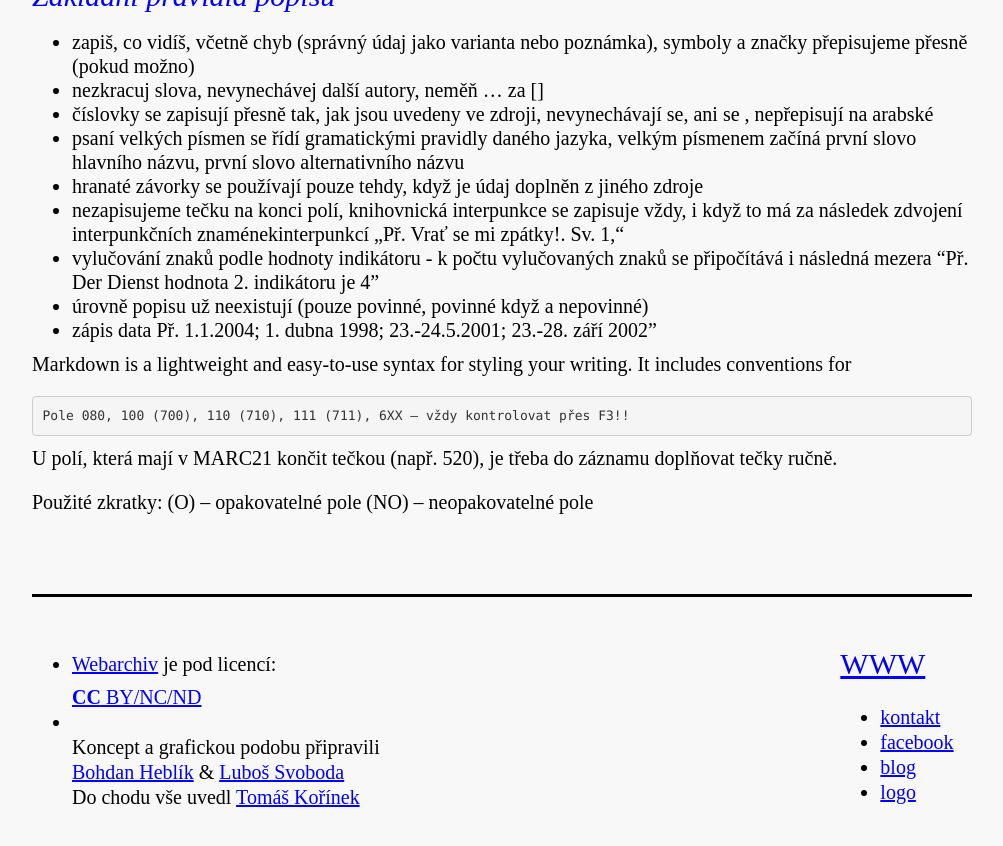
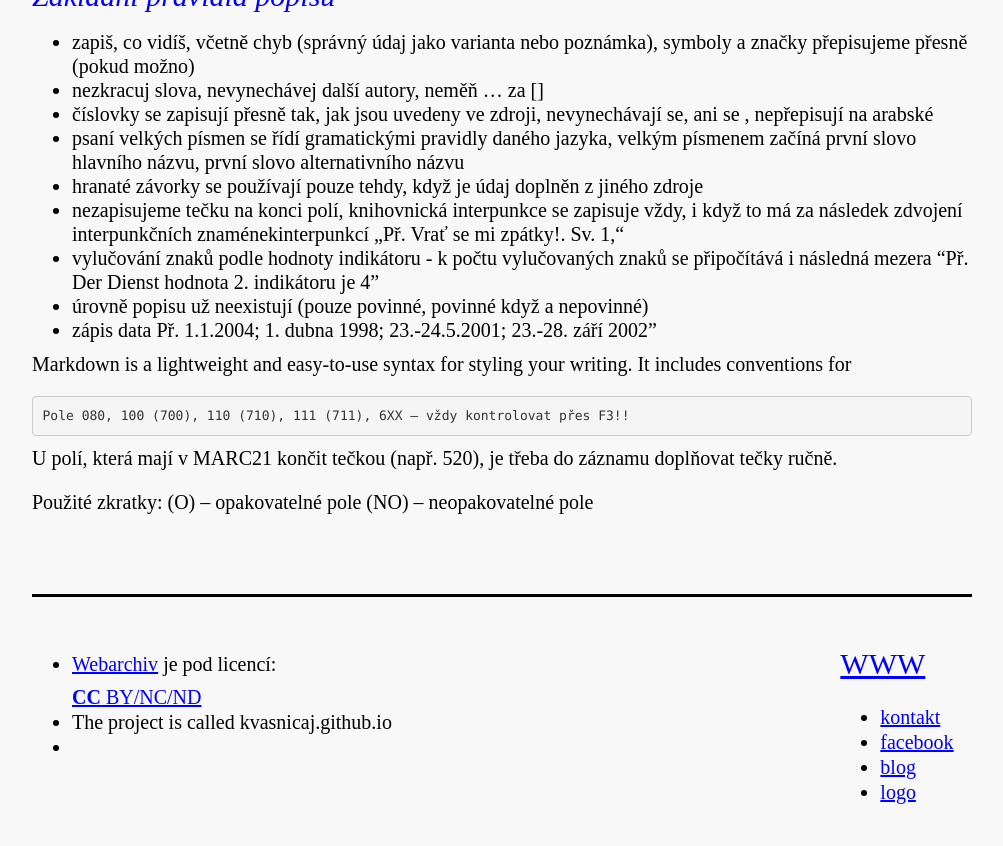
Before and after one commit to kvasnicaj/kvasnicaj.github.io, a Jekyll site: the page built from index.md, in a window 1280 px wide and 900 px high, scrolled down 1271 px. Shown: the top 846 px of the window, without its empty margins (138-1141 px from the left). Built offline with Jekyll 4.4.1, drawn with Linux system fonts in a browser that asks for light colours.

Commit message:
footer git metadata try

```diff
--- a/_includes/footer.html
+++ b/_includes/footer.html
@@ -7,7 +7,8 @@
     <div class="col-sm-6 info">
       <ul>
           <li><a href="/cs">Webarchiv</a> je pod licencí:<br><a href="https://creativecommons.org/licenses/by-nc-nd/4.0/" class="cc-link"><strong>CC</strong> BY/NC/ND</a></li>
-          <li><br>Koncept a grafickou podobu připravili<br><a href="http://www.kofila.com/" target="_blank">Bohdan Heblík</a> & <a href="http://zlodejpapiru.cz/" target="_blank">Luboš Svoboda</a><br>Do chodu vše uvedl <a href="http://www.tomaskorinek.com/" target="_blank">Tomáš Kořínek</a></li>
+          <li>The project is called {{ site.github.project_title }}</li>
+          <li>
       </ul>
     </div>
 
```
